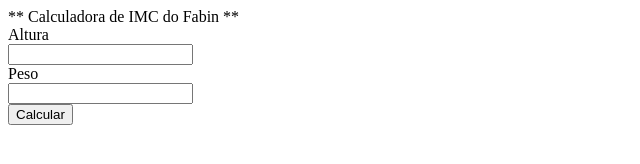
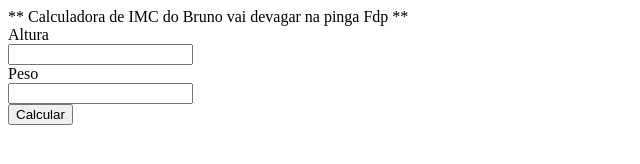
Before and after one commit to Edimar-hub/calc-IMC, a plain HTML site: page impl/index.html in a window 1280 px wide. Shown: the whole page, without its empty margins (0-640 px from the left). Drawn offline with Linux system fonts and the light colour scheme.

Commit message:
Update index.html

```diff
--- a/impl/index.html
+++ b/impl/index.html
@@ -43,7 +43,7 @@
   </head>
   <body>
     <div>
-      <div>** Calculadora de IMC do Fabin **</div>
+      <div>** Calculadora de IMC do Bruno vai devagar na pinga Fdp **</div>
 
       <div>Altura</div>
       <div><input id="campoAltura" /></div>
```
